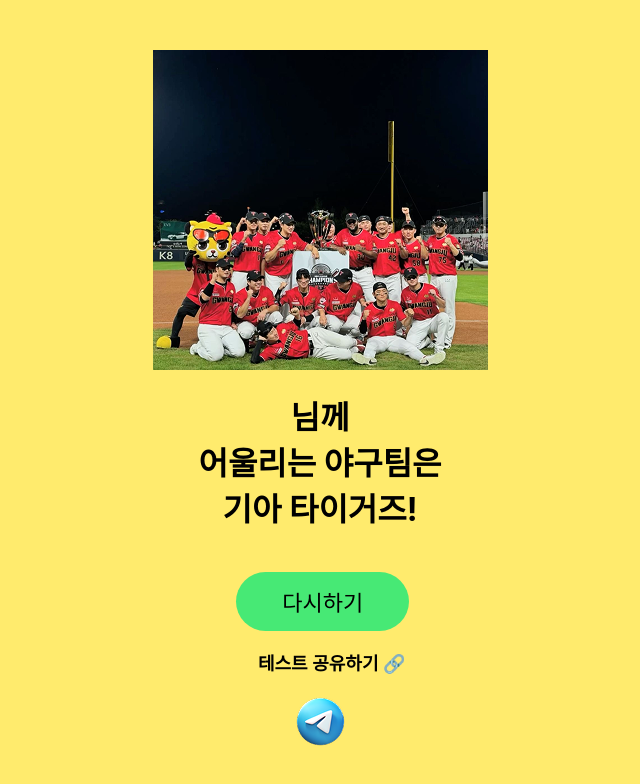
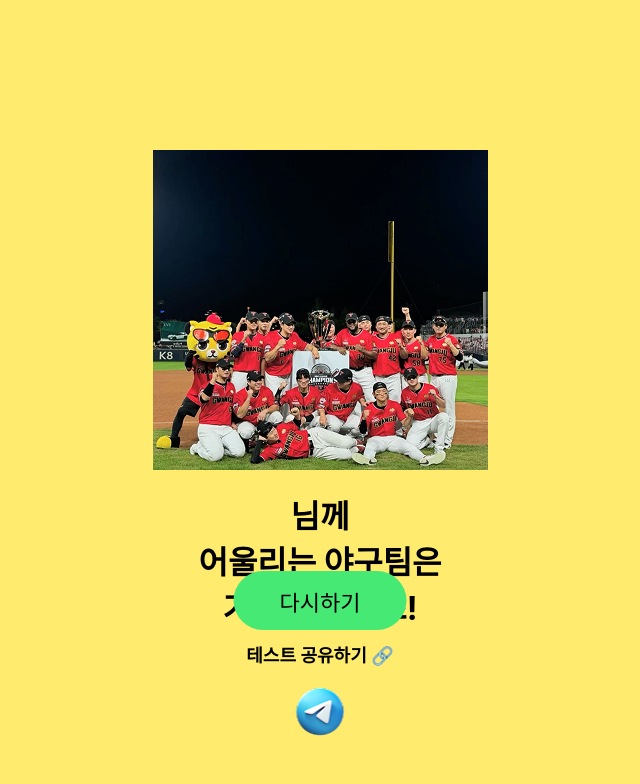
Before and after one commit to seyun31/baseballTest, a React (Vite) app: page /result in a window 1280 px wide. Shown: the top 784 px of the page, without its empty margins (320-960 px from the left). Built offline with nearby package versions, Linux system fonts and the light colour scheme.

Commit message:
Feat: UI 오류 수정

```diff
--- a/src/components/Result.jsx
+++ b/src/components/Result.jsx
@@ -103,7 +103,6 @@
   font-size: 32px;
   text-align: center;
   white-space: pre-line;
-  margin-bottom: 42px;
   `;
 
   const ResetButton = styled.button`
@@ -115,22 +114,32 @@
     border: none;
     border-radius: 30px;
     cursor: pointer;
-    margin-left: 25%;
     justify-content: center;
-  `;
+    position: absolute;
+    bottom: 170px;
+    left: 50%;
+    transform: translateX(-50%);
+    `;
 
   const ShareTitle = styled.p`
     font-size: 18px;
     color: black;
     font-weight: 600;
-    margin-left: 7%;
     text-align: center;
+    position: absolute;
+    bottom: 115px;
+    left: 50%;
+    transform: translateX(-50%);
   `;
 
   const ShareImage = styled.img`
   display: block;
   margin: auto;
   cursor: pointer;
+  position: absolute;
+  bottom: 60px;
+  left: 50%;
+  transform: translateX(-50%);
   `;
 
   const MainImage = styled.img`
--- a/src/components/home.jsx
+++ b/src/components/home.jsx
@@ -106,7 +106,7 @@
   border: none;
   border-radius: 30px;
   cursor: pointer;
-  /* margin-left: 50px; */
+  margin-left: 18%;
   margin-bottom: 15px;
   justify-content: center;
 `;
```
